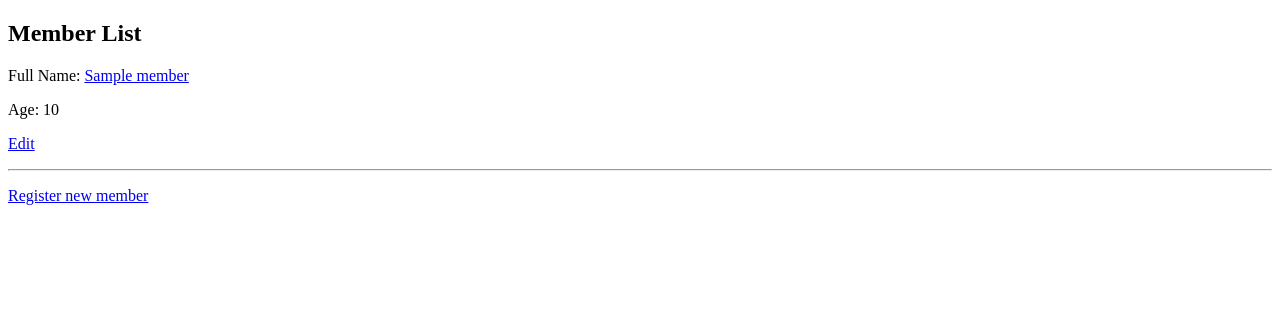
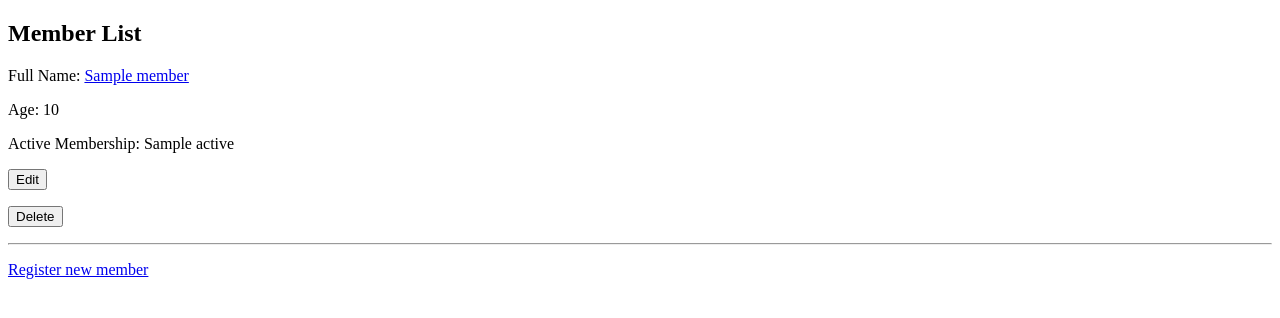
Before and after one commit to TinaHouston/GymManager, a Flask app: page /members in a window 1280 px wide. Shown: the part 88-406 px from the top of the page. Run offline with Flask 2, Linux system fonts and the light colour scheme; a database or web service that is not in the repository returns one stand-in record (values such as "Sample title"); some libraries are stand-ins or nearby versions.

Commit message:
final commit of Saturday

```diff
--- a/controllers/member_controller.py
+++ b/controllers/member_controller.py
@@ -26,7 +26,8 @@ def new_member():
 def create_session():
     name = request.form['name']
     age = request.form['age']
-    member = Member(name, age)
+    active = request.form['active']
+    member = Member(name, age, active)
     member_repository.save(member)
     return redirect("/members")
 
@@ -39,6 +40,12 @@ def edit_member(id):
 def update_member(id):
     name = request.form['name']
     age = request.form['age']
-    member = Member(name, age, id)
+    active = request.form['active']
+    member = Member(name, age, active, id)
     member_repository.update(member)
     return redirect("/members")
+
+@members_blueprint.route("/members/<id>/delete", methods=['POST'])
+def delete_member(id):
+    member_repository.delete(id)
+    return redirect('/members')
--- a/controllers/session_controller.py
+++ b/controllers/session_controller.py
@@ -50,3 +50,8 @@ def update_class(id):
 def show_available_sessions():
     sessions = session_repository.select_all()
     return render_template("/sessions/filter.html", sessions=sessions)
+
+@sessions_blueprint.route("/sessions/<id>/delete", methods=['POST'])
+def delete_session(id):
+    session_repository.delete(id)
+    return redirect('/sessions')
--- a/db/gym_manager.sql
+++ b/db/gym_manager.sql
@@ -5,7 +5,8 @@ DROP TABLE sessions;
 CREATE TABLE members (
     id SERIAL PRIMARY KEY,
     name TEXT,
-    age INT
+    age INT,
+    active BOOL
 );
 
 CREATE TABLE sessions (
--- a/models/member.py
+++ b/models/member.py
@@ -1,6 +1,7 @@
 class Member:
 
-    def __init__(self, name, age, id = None):
+    def __init__(self, name, age, active, id = None):
         self.name = name
         self.age = age
+        self.active = active
         self.id = id
--- a/repositories/member_repository.py
+++ b/repositories/member_repository.py
@@ -4,8 +4,8 @@ from models.session import Session
 from models.member import Member
 
 def save(member):
-    sql = "INSERT INTO members(name, age) VALUES (%s, %s) RETURNING id"
-    values = [member.name, member.age]
+    sql = "INSERT INTO members(name, age, active) VALUES (%s, %s, %s) RETURNING id"
+    values = [member.name, member.age, member.active]
     results = run_sql(sql, values)
     member.id = results[0]['id']
     return member
@@ -16,7 +16,7 @@ def select_all():
     sql = "SELECT * FROM members"
     results = run_sql(sql)
     for row in results:
-        member = Member(row['name'], row['age'], row['id'])
+        member = Member(row['name'], row['age'], row['active'], row['id'])
         members.append(member)
     return members
 
@@ -31,7 +31,7 @@ def select(id):
     result = run_sql(sql, values)[0]
 
     if result is not None:
-        member = Member(result['name'], result['age'], result['id'])
+        member = Member(result['name'], result['age'], result['active'], result['id'])
     return member
 
 def sessions(member):
@@ -52,7 +52,7 @@ def delete(id):
     run_sql(sql, values)
 
 def update(member):
-    sql = "UPDATE members SET (name, age) = (%s, %s) WHERE id = %s"
-    values = [member.name, member.age, member.id]
+    sql = "UPDATE members SET (name, age, active) = (%s, %s, %s) WHERE id = %s"
+    values = [member.name, member.age, member.active, member.id]
     print(values)
     run_sql(sql, values)
--- a/repositories/session_repository.py
+++ b/repositories/session_repository.py
@@ -43,7 +43,7 @@ def members(session):
     results = run_sql(sql, values)
 
     for row in results:
-        member = Member(row['name'], row['age'], row['id'])
+        member = Member(row['name'], row['age'], row ['active'], row['id'])
         members.append(member)
     return members
 
--- a/templates/bookings/new.html
+++ b/templates/bookings/new.html
@@ -6,7 +6,9 @@
         <label for="member">Member:</label>
         <select name="member_id" id="member">
             {% for member in all_members %}
+                {% if member.active %}
                 <option value="{{member.id}}">{{member.name}}</option>
+                {% endif %}
             {% endfor %}
         </select>
     </div>
@@ -14,7 +16,9 @@
         <label for="session">Class:</label>
         <select name="session_id" id="session">
             {% for session in all_sessions %}
+                {% if session.capacity %}
                 <option value="{{session.id}}">{{session.name}} {{session.date}}</option>
+                {% endif %}
             {% endfor %}
         </select>
     </div>
--- a/templates/members/index.html
+++ b/templates/members/index.html
@@ -7,7 +7,13 @@
 <div class="user_container">
 <p>Full Name: <a href="/members/{{member.id}}">{{member.name}}</a></p>
 <p>Age: {{member.age}}</p>
-<p><a href="/members/{{member.id}}/edit">Edit</a></p>
+<p>Active Membership: {{member.active}}</p>
+<p><form action="/members/{{member.id}}/edit" method="GET">
+    <input class="edit_button" type="submit" value="Edit"/>
+    </form></p>
+<p><form action="/members/{{member.id}}/delete" method="POST" onSubmit="return confirm('Are you sure you wish to delete?');">
+    <input class="btn btn--danger" type="submit" value="Delete"/>
+    </form></p>
 <hr>
 {% endfor %}
 <p><a href="/members/new">Register new member</a></p>
--- a/templates/sessions/edit.html
+++ b/templates/sessions/edit.html
@@ -9,8 +9,8 @@
     <div>
         <label for="capacity">Capacity:</label>
         <select name="capacity" id="capacity">
-            <option value="{{session.capacity}}" {% if session.capacity == True %} selected="selected" {% endif %}>True</option>
-            <option value="{{session.capacity}}" {% if session.capacity == False %} selected="selected" {% endif %}>False</option>
+            <option value=True {% if session.capacity == True %} selected="selected" {% endif %}>True</option>
+            <option value=False {% if session.capacity == False %} selected="selected" {% endif %}>False</option>
         </select>
     </div>
     <div>
--- a/templates/sessions/index.html
+++ b/templates/sessions/index.html
@@ -15,6 +15,8 @@
     <th><u>Date</u></th>
     <th>|</th>
     <th><u>Update</u></th>
+    <th>|</th>
+    <th>Delete</th>
   </tr>
   {% for session in sessions %}
   <tr>
@@ -27,6 +29,10 @@
     <td>{{session.date}}</td>
     <td>|</td>
     <td><a href="/sessions/{{session.id}}/edit">Edit</a></td>
+    <td>|</td>
+    <td><form action="/sessions/{{session.id}}/delete" method="POST" onSubmit="return confirm('Are you sure you wish to delete?');">
+      <input class="btn btn--danger" type="submit" value="Delete"/>
+      </form></td>
   </tr>
   {% endfor %}
 </table>
```
Also changed, not shown: console.py (+4 -4 lines), templates/bookings/index.html (+5 -4 lines), templates/members/edit.html (+7 -0 lines), templates/members/new.html (+7 -0 lines).
